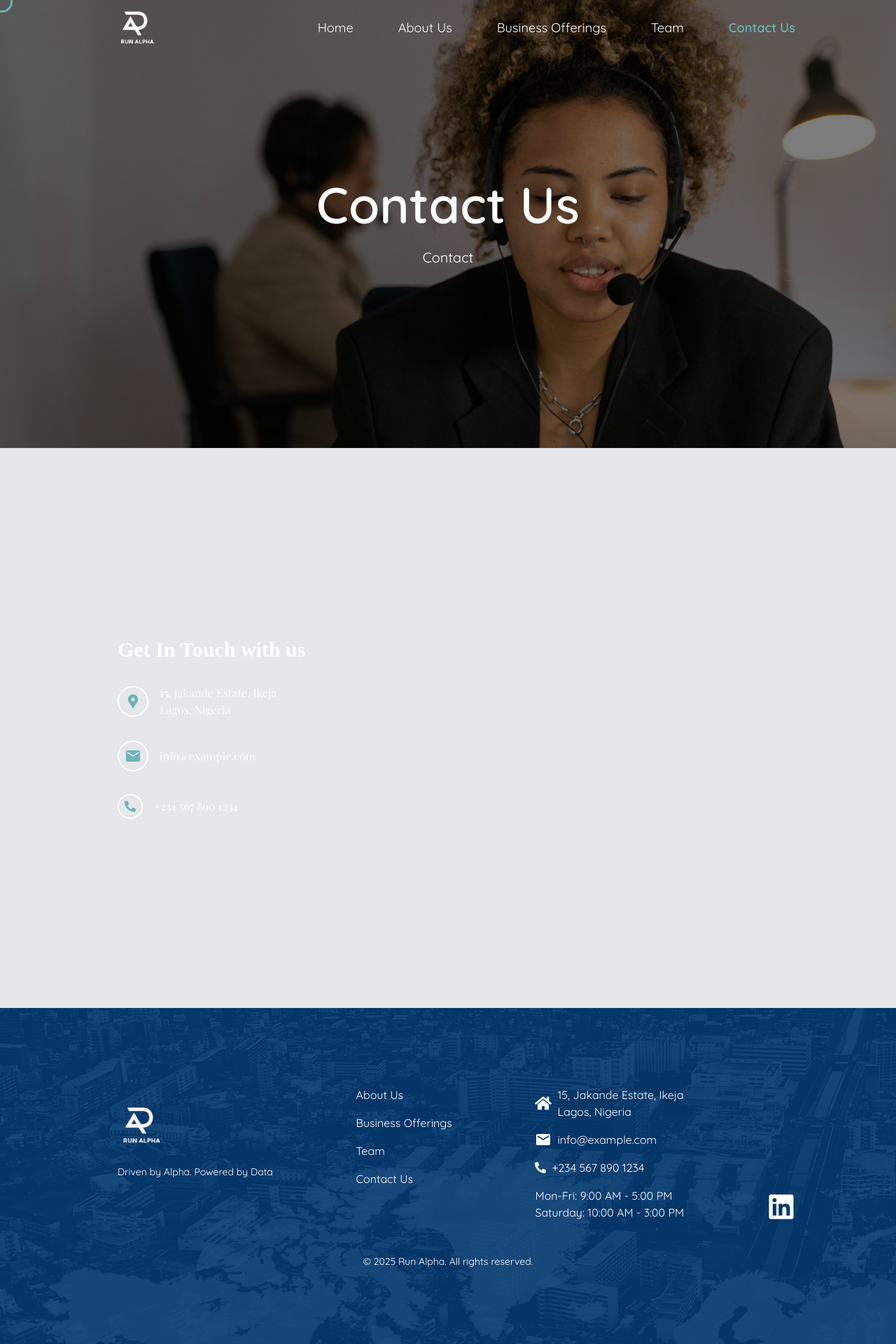
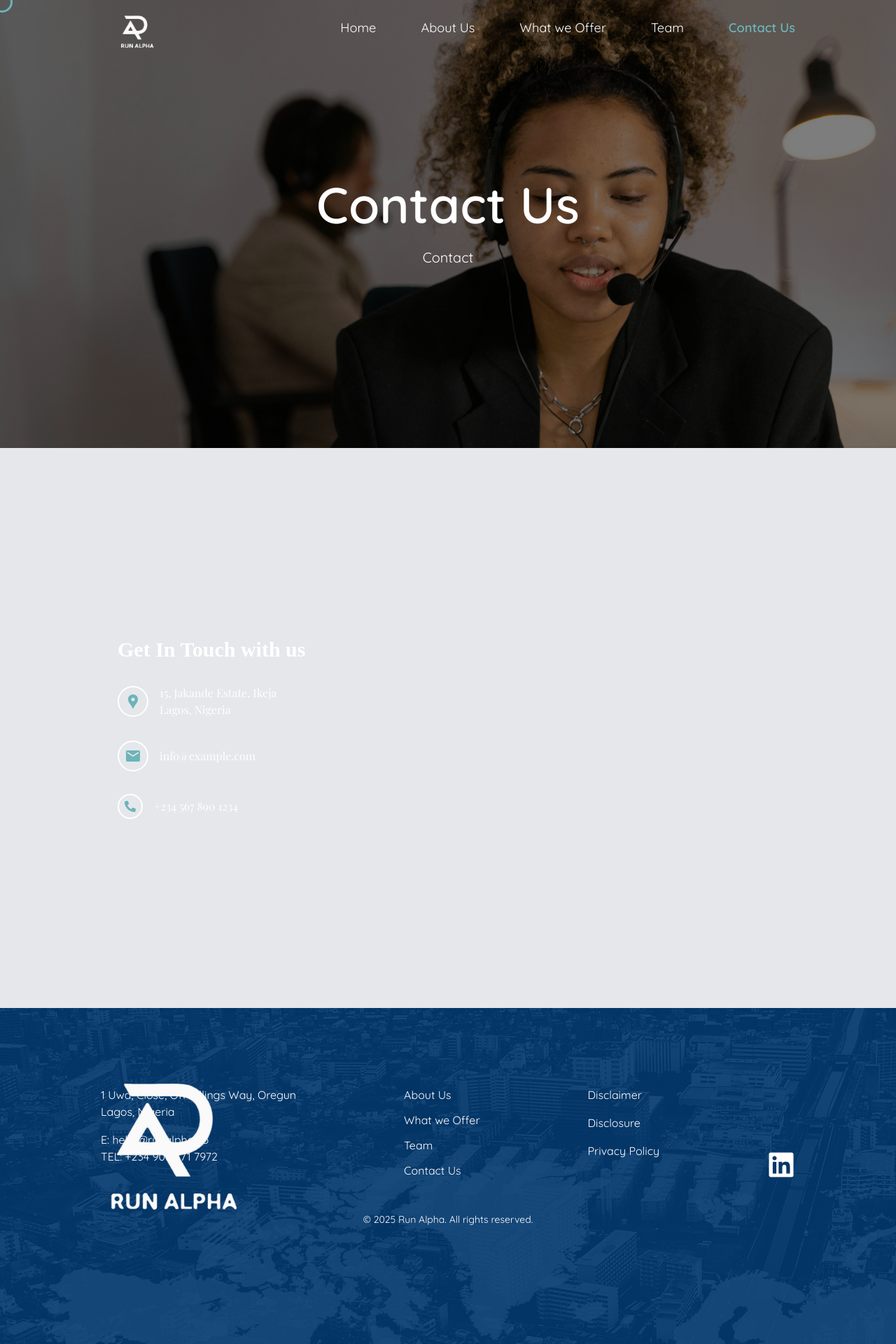
Before and after one commit to Ralpmike/run-alpha, a React (Vite) app: page /contact in a window 1280 px wide. Shown: the top 1920 px of the page at 70% size. Built offline with nearby package versions, Linux system fonts and the light colour scheme; a web font is replaced by a local one.

Commit message:
fix: fix headers and spacing

```diff
--- a/src/components/Footer.jsx
+++ b/src/components/Footer.jsx
@@ -8,17 +8,29 @@ import { FaHome, FaPhoneAlt } from "react-icons/fa";
 
 function Footer() {
   return (
-    <footer className="px-6 sm:px-12 lg:px-36 py-12 md:py-28 bg-alpha/90 bg-cover bg-center h-auto md:h-[500px] md:text-[18.5px] relative font-quicksand">
+    <footer className="px-12 sm:px-8 lg:px-36 py-12 md:py-28 bg-alpha/90 bg-cover bg-center h-auto md:h-[500px] md:text-[18.5px] relative font-quicksand">
       <div className="absolute top-0 left-0 w-full h-full bg-[url('/map.jpg')] -z-1" />
-      <div className="flex">
-        <div className="w-full text-white flex flex-col md:flex-row justify-between gap-8 mx-auto font-normal ">
+      <Logo className={"min-w-25 grow md:translate-x-0 w-100 h-100 absolute object-contain top-0 left-10"} src="/logos/run-logo.png" />
 
-         <div className="flex flex-col items">
-           <Logo className={"min-w-25 grow "} src="/logos/run-logo.png" />
-           <p className="text-white text-sm pl-6">Driven by Alpha. Powered by Data</p>
+      <div className="w-full text-white flex flex-row justify-between gap-8 font-normal max-w-6xl ml-auto">
+
+          <div className="space-y-4 text-base flex flex-col">
+            {/* <p className="text-white">Driven by Alpha. Powered by Data</p> */}
+            <p className="">
+              1 Uwa, Close, Off Billings Way, Oregun <br />
+              Lagos, Nigeria</p>
+            <div>
+              <p className="">
+                E: <a href="mailto:hello@runalpha.co">hello@runalpha.co</a>
+              </p>
+
+              <p className="">
+                TEL: +234 909 371 7972
+              </p>
+            </div>
           </div>
 
-          <ul className="flex gap-4 flex-col text-base">
+            <ul className="flex gap-3 flex-col text-base">
           {
             navLinksItems
               .filter(link => link.name !== "Home") // Filter out the "Home" link
@@ -28,35 +40,16 @@ function Footer() {
                 </li>
               ))
           }
-
         </ul>
 
+        <div className="flex flex-col gap-4 text-base">
+          <p>Disclaimer</p>
+          <p>Disclosure</p>
+          <p>Privacy Policy</p>
 
+        </div>
 
-
-
-          <div className="space-y-4 text-base">
-            <p className="flex gap-2 items-center">
-              <FaHome size={24} />
-              15, Jakande Estate, Ikeja <br />
-              Lagos, Nigeria</p>
-            <p className="flex gap-2 items-center">
-              <MdEmail size={24} />
-              <a href="mailto:info@example.com">info@example.com</a>
-            </p>
-
-            <p className="flex gap-2 items-center">
-              <FaPhoneAlt />
-              +234 567 890 1234
-            </p>
-
-            <p className="">
-              Mon-Fri: 9:00 AM - 5:00 PM <br />
-              Saturday: 10:00 AM - 3:00 PM
-              <br />
-            </p>
-          </div>
-          <ul className="flex gap-6 flex-col text-base justify-end">
+        <ul className="flex gap-6 flex-col text-base justify-end items-end">
           {
             socials.map((link) => (
               <li key={link.name}>
@@ -70,8 +63,8 @@ function Footer() {
         </ul>
       </div>
 
-      </div>
-      <div className="text-center my-12 text-white text-sm">
+
+      <div className="text-center h-full my-12 text-white text-sm">
         <p> © 2025 Run Alpha. All rights reserved. </p>
       </div>
     </footer>
--- a/src/data/data.js
+++ b/src/data/data.js
@@ -4,7 +4,7 @@ import { FaSquareXTwitter } from "react-icons/fa6";
 export const navLinksItems = [
   { name: "Home", href: "/home", id: 1 },
   { name: "About Us", href: "/aboutus", id: 2 },
-  { name: "Business Offerings", href: "/offerings", id: 3 },
+  { name: "What we Offer", href: "/offerings", id: 3 },
   { name: "Team", href: "/team", id: 4 },
   { name: "Contact Us", href: "/contact", id: 5 },
   // { name: "", href: "/getintouch" },
--- a/src/features/about/AboutCard.jsx
+++ b/src/features/about/AboutCard.jsx
@@ -11,9 +11,9 @@ const AboutCard = ({ title, text, buttonText, imageUrl, reverse }) => (
       whileInView="visible"
       viewport={{ once: true }}
       variants={fadeInRight} className="min-w-3/6">
-      <h2 className="md:text-3xl font-lora text-xl  uppercase my-8 font-bold">{title}</h2>
-      <p className="text-sm tracking-[2] sm:text-base xl:text-lg leading-relaxed text-justify font-quicksand">{text}</p>
-      <button className="group hover:bg-alpha hover:rounded-full hover:pr-4 font-bold px-3 py-4 mt-8 text-sm hover:text-white transition-all duration-300 flex items-center gap-4 motion-button">
+      <h2 className="md:text-3xl font-lora text-xl capitalize text-alpha my-8 font-bold">{title}</h2>
+      <p className="text-sm sm:text-base xl:text-lg leading-relaxed font-quicksand">{text}</p>
+      <button className="group hover:bg-alpha hover:rounded-full hover:pr-4 font-quicksand px-3 py-4 mt-8 text-sm hover:text-white transition-all duration-300 flex items-center gap-4 motion-button">
         {buttonText}
         <FaChevronRight size={12} className="group-hover:mx-2 transition-all" />
       </button>
--- a/src/features/home/StrategiesHomeSection.jsx
+++ b/src/features/home/StrategiesHomeSection.jsx
@@ -37,10 +37,10 @@ const StrategiesHomeSection = () => {
       {/* Title and Icon */}
       <div className="absolute inset-0 flex items-end bg-opacity-30 p-4 z-10 rounded-lg">
         <div
-          className="absolute rounded left-25 md:left-0 top-38 md:top-0 group-hover:left-[20%] md:group-hover:left-[42%] bg-alpha md:px-16 px-12 py-4 flex gap-8 shadow-2xl transition-all duration-1000 opacity-100 md:opacity-0 group-hover:opacity-100 group-hover:top-[45%]"
+          className="absolute rounded left-20 md:left-0 top-38 md:top-[50%] md:group-hover:left-[42%] bg-alpha md:px-16 px-8 font-quicksand py-3 flex gap-4 sm:gap-8 shadow-2xl transition-all duration-1000 opacity-100 md:opacity-0 group-hover:opacity-100 group-hover:top-[45%] items-center"
         >
           <svg xmlns="http://www.w3.org/2000/svg" width="25" height="25" viewBox="0 0 32 32"><path fill="#ffca28" d="m8 16l8-8l8 8l-8 8z"/><path fill="#ffca28" d="M29.39 14.527L17.474 2.609a2.085 2.085 0 0 0-2.946 0L2.609 14.527a2.085 2.085 0 0 0 0 2.946l11.918 11.918a2.085 2.085 0 0 0 2.946 0l11.918-11.918a2.085 2.085 0 0 0 0-2.946M16 28.036L3.965 16L16 3.964L28.036 16Z"/></svg>
-          <h3 className="font-semibold text-sm sm:text-base uppercase text-[#ffca28]">
+          <h3 className="font-semibold text-xs sm:text-base uppercase text-[#ffca28]">
             {strategy.title}
           </h3>
         </div>
--- a/src/pages/ContactUs.jsx
+++ b/src/pages/ContactUs.jsx
@@ -45,7 +45,6 @@ function ContactUs() {
       initial={{ opacity: 0, x: 50 }}
       animate={{ opacity: 1, x: 0 }}
       transition={{ duration: 0.8, ease: "easeOut" }}
-      cla
     >
 
       <motion.div
--- a/src/pages/Home.jsx
+++ b/src/pages/Home.jsx
@@ -3,6 +3,7 @@ import StrategiesHomeSection from "../features/home/StrategiesHomeSection"
 // import TeamSection from "../features/team/TeamSection"
 import AboutUsHomeSection from "../features/home/AboutUsHomeSection"
 import StatisticsSection from "../features/home/StatisticsSection"
+import GetIntouch from "../features/home/GetIntouch"
 // import GetInTouch from "./GetInTouch"
 // import Strategies from "./Strategies"
 // import Team from "./Team"
@@ -14,6 +15,7 @@ function Home() {
       <AboutUsHomeSection />
       <StatisticsSection />
       <StrategiesHomeSection />
+      <GetIntouch />
       {/* <Strategies /> */}
       {/* <TeamSection /> */}
       {/* <Team /> */}
--- a/src/pages/Team.jsx
+++ b/src/pages/Team.jsx
@@ -10,6 +10,19 @@ import { PiArrowBendUpLeftBold, PiArrowBendUpRightBold } from "react-icons/pi"
 function Team() {
 
   const [cards, setCards] = useState(teamMembers)
+
+    const handleSwipe = (direction) => {
+    const currentCard = cards[cards.length - 1]; // Get the top card
+    if (!currentCard) return;
+
+    // Call the swipe action depending on direction
+    setCards((prev) => {
+      const newCards = prev.filter((card) => card.id !== currentCard.id);
+      return direction === "right"
+        ? [...newCards, currentCard]
+        : [currentCard, ...newCards]; // Add the card back at the beginning for a left swipe
+    });
+  };
 
   return (
     <section>
@@ -45,7 +58,7 @@ function Team() {
           whileInView={{ x: 0, opacity: 1 }}
           transition={{ duration: 0.6, ease: "easeOut" }}
         >
-          <h2 className="md:text-3xl text-2xl mb-4 font-quicksand uppercase font-extrabold text-">JOIN US</h2>
+          <h2 className="md:text-3xl text-2xl mb-4 font-lora text-alpha font-extrabold text-">Join Us</h2>
           <p className="tracking-[2] text-sm lg:text-xl leading-relaxed font-quicksand">
             We develop systematic investment models based on scientific methods, rigorous research and analysis that rely on advanced technology. In order to achieve success, we rely on our most important asset: the collaborative effort, resourcefulness and talent of our employees. Our continued success is truly determined by our ability to attract and retain exceptional talent. We are always on the lookout for team-oriented individuals with a capacity to apply creative and scientific thinking to solve challenging problems. Perhaps you can join us?
           </p>
@@ -64,8 +77,8 @@ function Team() {
           whileInView={{ x: 0, opacity: 1 }}
           transition={{ duration: 0.6, ease: "easeOut" }}
         >
-          <h2 className="md:text-3xl text-xl mb-8 font-quicksand uppercase font-extrabold row-start-2">
-            WORKPLACE & CULTURE
+          <h2 className="md:text-3xl text-xl mb-8  font-lora text-alpha capitalize font-extrabold row-start-2">
+            workplace & culture
           </h2>
           <p className="tracking-[2] text-sm lg:text-xl leading-relaxed font-quicksand">
             We believe that a successful and productive team is one where everyone feels valued and respected. Our culture values open communication, collaboration, and a growth mindset. We also strive to create a work environment that fosters a sense of belonging and purpose. Our focus is on providing a supportive and inclusive environment where employees feel comfortable expressing their thoughts, ideas, and concerns. As a team-oriented company, we believe that every member contributes to the success of our organization. We encourage collaboration, empathy, and a shared goal to create a harmonious and fulfilling work environment.
@@ -89,10 +102,10 @@ function Team() {
           whileInView={{ x: 0, opacity: 1 }}
           transition={{ duration: 0.6, ease: "easeOut" }}
           className="flex flex-col md:items-center justify-center bg-alpha text-white md:px-32 md:text-center px-6 md:py-16 py-6">
-            <h2 className="text-2xl md:text-3xl  mb-8 font-quicksand uppercase font-extrabold row-start-2">
-              WHAT WE DO
+            <h2 className="text-2xl md:text-3xl  mb-8  font-lora font-extrabold row-start-2">
+              What We Do
             </h2>
-            <p className="tracking-[2] text-sm lg:text-xl leading-relaxed font-quicksand">
+            <p className="tracking-[2] text-sm md:text-base lg:text-xl leading-relaxed font-quicksand">
               We specialize in developing innovative and sustainable solutions that help our clients achieve their goals. Our team of experts combines expertise in various fields, such as engineering, environmental science, and business management. We continuously strive to improve our processes, technology, and communication to ensure that our clients receive the best possible results.
             </p>
           </motion.div>
@@ -125,33 +138,37 @@ function Team() {
       </div>
 
       <div className="my-28 px-6 md:text-center max-w-3xl md:mx-auto">
-        <h2 className="text-xl md:text-3xl mb-8 font-quicksand uppercase font-extrabold">
-          WHAT WE OFFER
+        <h2 className="text-xl md:text-3xl mb-8  font-lora text-alpha font-extrabold">
+          What We Offer
         </h2>
-        <p className="tracking-[2] text-sm lg:text-[22px] max-w-sm md:max-w-4xl  md:mx-auto  leading-relaxed font-quicksand">
+        <p className="tracking-[2] text-sm md:text-base lg:text-[22px] max-w-sm md:max-w-4xl  md:mx-auto  leading-relaxed font-quicksand">
           At Run Alpha, we strive to offer a comprehensive and transparent investment experience that aligns with our clients&apos; financial goals and risk tolerance. We believe that by providing a safe, transparent, and accessible platform, we can help clients make informed decisions while also fostering a culture of continuous learning and growth. Our mission is to create a platform that empowers individuals to make informed decisions, while also fostering a culture of continuous learning and growth.
         </p>
       </div>
 
       <div className="min-h-screen bg-gray-300 py-12 w-full max-w-screen relative">
         <div className="">
-          <PiArrowBendUpRightBold  size={70} className="hidden lg:block absolute top-1/3 rotate-45 right-12 text-alpha cursor-pointer"  />
-          <PiArrowBendUpLeftBold  size={70} className="hidden lg:block absolute top-1/3 -rotate-45 left-12 text-alpha cursor-pointer" />
+          <p className="text-alpha text-2xl font-quicksand font-extrabold hidden right-0 lg:block absolute top-1/3 rotate-90">
+            Swipe Right
+          </p>
+        <p className="text-alpha text-2xl font-quicksand font-extrabold hidden left-0 lg:block absolute top-1/3 -rotate-90">
+            Swipe Left
+          </p>
         </div>
 
         <motion.p
           initial={{ opacity: 0, y: -20 }}
           animate={{ opacity: 1, y: 0 }}
           transition={{ duration: 0.6, ease: "easeOut" }}
-          className="text-xl md:text-4xl font-quicksand uppercase font-extrabold text-alpha text-center mb-6">MEET THE TEAM</motion.p>
+          className="text-xl md:text-4xl font-lora font-extrabold text-alpha text-center mb-6">Meet The Team</motion.p>
         <div className="hidden lg:grid place-items-center mt-12">
-          {teamMembers.slice(0, 4).map((card) => (
+          {teamMembers.map((card) => (
             <SwipeCard
-              key={card.id}
-              id={card.id}
+             key={cards[0].id}
+              id={cards[0].id}
               cards={cards}
               setCards={setCards}
-              {...card}
+              {...cards[0]}
             />
           ))}
         </div>
--- a/src/ui/Navbar.jsx
+++ b/src/ui/Navbar.jsx
@@ -59,13 +59,14 @@ const Navbar = () => {
       {/* Logo */}
       <div className="flex items-center">
         <img
-          src="/logos/run-logo.png"
-          className={`${!scrolled && '' } text-black w-25`}
-          alt=""
-          style={{
-              filter: `${scrolled ?  'invert(100%) grayscale(100%)' : ''}`
-          }}
-        />
+            src="/logos/run-logo.png"
+            className={`${!scrolled && 'mt-3'} text-black w-20 md:w-25`}
+            alt=""
+            style={{
+                filter: `${scrolled ? 'invert(74%) sepia(59%) saturate(497%) hue-rotate(176deg) brightness(92%) contrast(100%)' : ''}`
+            }}
+          />
+
 
       </div>
 
```
Also changed, not shown: src/components/LandingPage.jsx (+4 -4 lines), src/components/SwipeCard.jsx (+19 -21 lines), src/features/home/AboutUsHomeSection.jsx (+19 -8 lines), src/features/home/GetIntouch.jsx (added, +38 -0 lines), public/run-alpha.png (deleted). Lines whose indentation alone changed are shown as unchanged.
